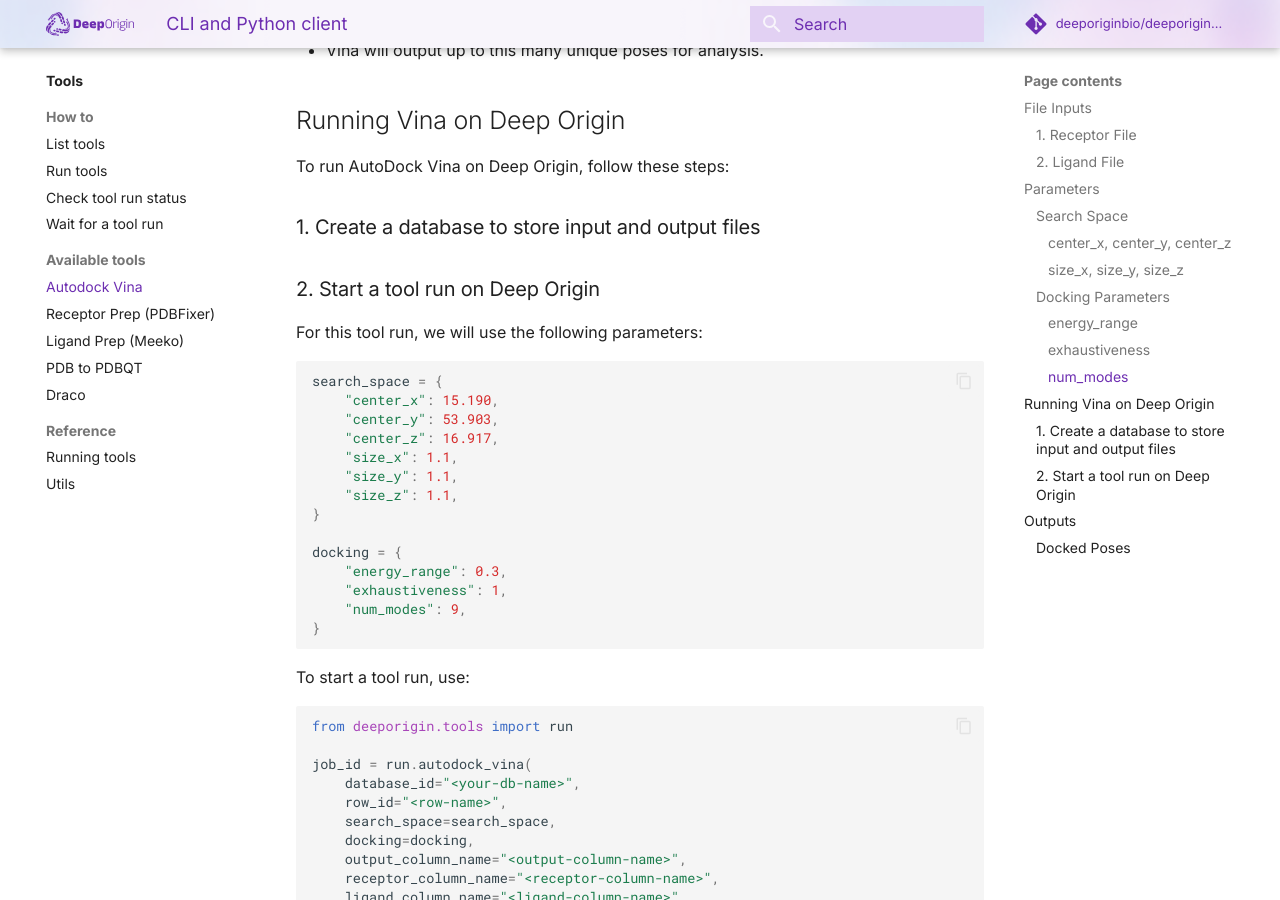
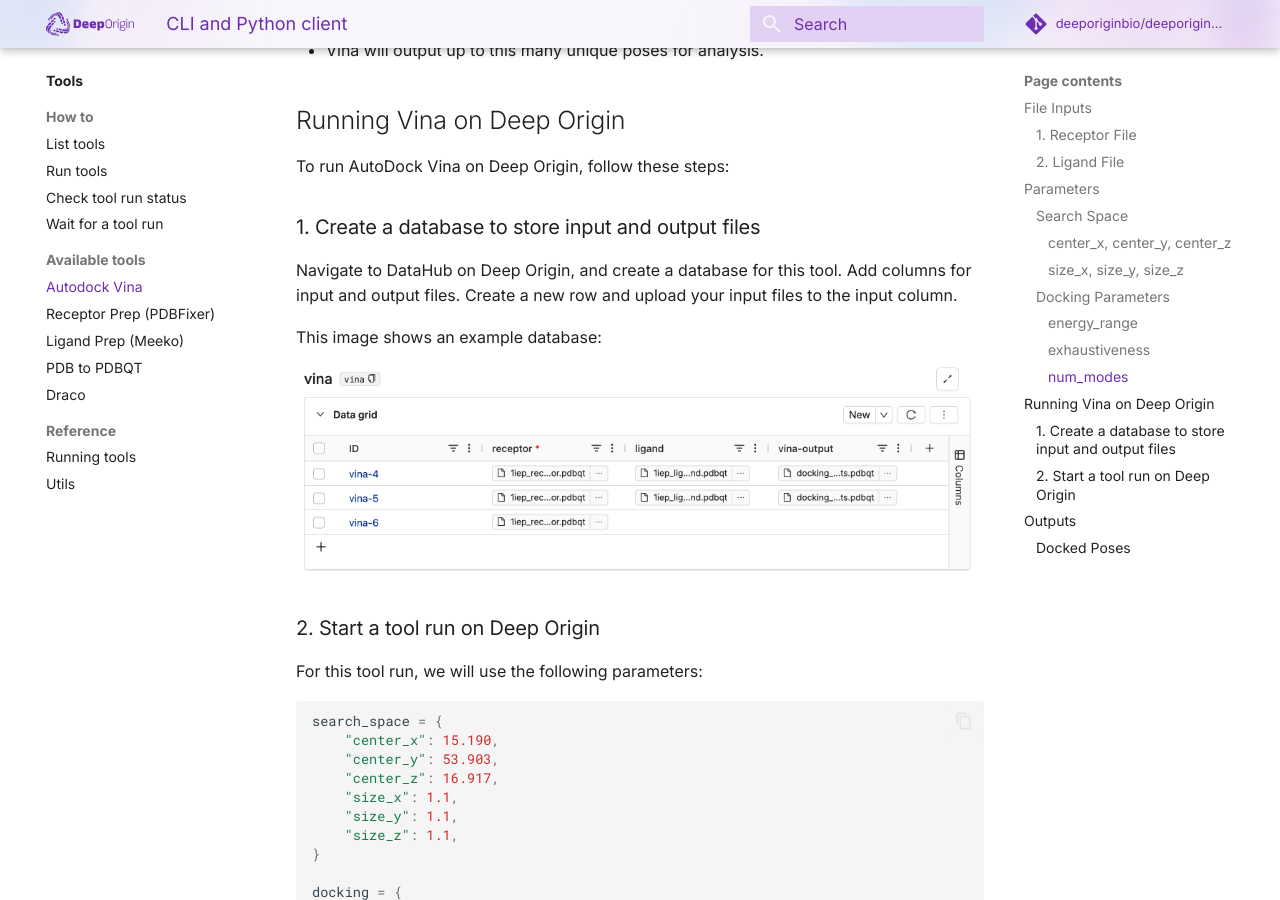
Before and after one commit to deeporiginbio/deeporigin-client, an MkDocs documentation site: the page built from docs/tools/vina.md, in a window 1280 px wide and 900 px high, scrolled down 2176 px. Built offline with MkDocs 1.6.1 and Material for MkDocs 9.7.7, drawn with Linux system fonts in a browser that asks for light colours; comment, search, counter and statistics services are not loaded.

Commit message:
feat: added images of databases

```diff
--- a/docs/tools/vina.md
+++ b/docs/tools/vina.md
@@ -70,6 +70,12 @@
 
 ### 1. Create a database to store input and output files
 
+Navigate to DataHub on Deep Origin, and create a database for this tool. Add columns for input and output files. Create a new row and upload your input files to the input column.
+
+This image shows an example database:
+
+![](../images/tools/vina.png)
+
 ### 2. Start a tool run on Deep Origin
 
 For this tool run, we will use the following parameters:
```
Also changed, not shown: docs/tools/ligand-prep-meeko.md (+4 -0 lines), docs/tools/pdb-to-pdbqt.md (+4 -0 lines), docs/tools/pdbfixer.md (+4 -0 lines), docs/images/tools/ligand-prep-meeko.png (added), docs/images/tools/pdb-to-pdbqt.png (added), docs/images/tools/receptor-prep.png (added), docs/images/tools/vina.png (added).
